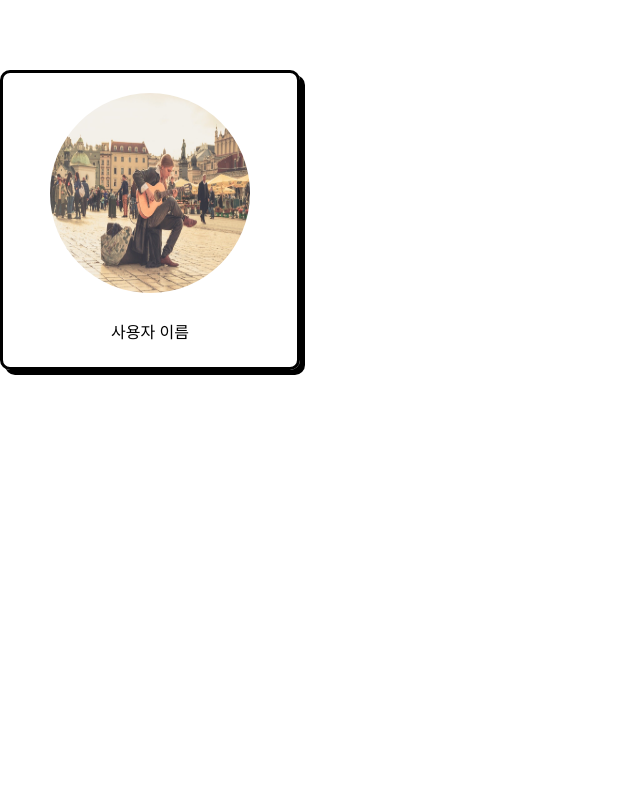
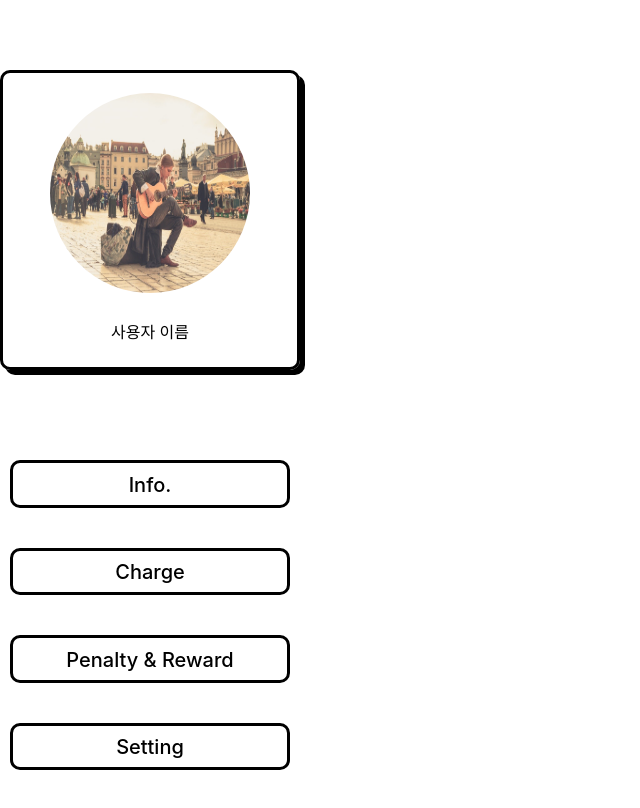
Before and after one commit to 7ZXU/s-gether, a React (Create React App) app: page / in a window 1280 px wide. Shown: the top 808 px of the page, without its empty margins (0-640 px from the left). Built offline with nearby package versions, Linux system fonts and the light colour scheme.

Commit message:
메뉴 선택 버튼

```diff
--- /dev/null
+++ b/src/Components/CustomButton.js
@@ -0,0 +1,51 @@
+import React from 'react';
+import styled from 'styled-components';
+
+// 두개가 함께 있을땐 상단 (그 사이) 에 여백을 준다
+const Wrapper = styled.div`
+  & + & {
+    margin-top: 40px;
+  }
+`;
+
+const Button = styled.div`
+  border: 3px solid #000000;
+  border-radius: 10px;
+
+  margin-top: 1rem;
+  padding-top: 0.6rem;
+  padding-bottom: 0.5rem;
+  margin-left: 10px;
+  margin-right: 10px;
+
+  background: #ffffff;
+  color: #000000;
+
+  text-align: center;
+  font-size: 1.25rem;
+  font-weight: 500;
+
+  cursor: pointer;
+  user-select: none;
+  transition: 0.2s all;
+
+  &:hover {
+    background-color: #000000;
+    color: #ffffff;
+  }
+
+  &:active {
+    background-color: #000000;
+    color: #ffffff;
+  }
+`;
+
+function CustomButton({ children }) {
+  return (
+    <Wrapper>
+      <Button>{children}</Button>
+    </Wrapper>
+  );
+}
+
+export default CustomButton;
--- a/src/Components/SelectMenu.css
+++ b/src/Components/SelectMenu.css
@@ -0,0 +1,4 @@
+.menu-list-container {
+}
+.menu-list {
+}
--- a/src/Components/SelectMenu.js
+++ b/src/Components/SelectMenu.js
@@ -1,12 +1,17 @@
 import React from 'react';
-import styled from 'styled-components';
-
-const MenuList = styled.div`
-  height: 500px;
-`;
+import CustomButton from './CustomButton';
 
 function SelectMenu() {
-  return <MenuList></MenuList>;
+  return (
+    <div className="menu-list-container">
+      <div className="menu-list">
+        <CustomButton>Info.</CustomButton>
+        <CustomButton>Charge</CustomButton>
+        <CustomButton>Penalty & Reward</CustomButton>
+        <CustomButton>Setting</CustomButton>
+      </div>
+    </div>
+  );
 }
 
 export default SelectMenu;
--- a/src/Components/UserBlock.css
+++ b/src/Components/UserBlock.css
@@ -7,6 +7,7 @@
   box-sizing: border-box;
 
   box-shadow: 5px 5px;
+  margin-bottom: 90px;
 }
 
 .user-photo {
--- a/src/Pages/MyPage.css
+++ b/src/Pages/MyPage.css
@@ -2,7 +2,7 @@
   box-sizing: border-box;
 }
 .mypage-container {
-  max-width: 1280px;
+  max-width: 1440px;
   margin: 70px auto;
 
   display: flex;
```
